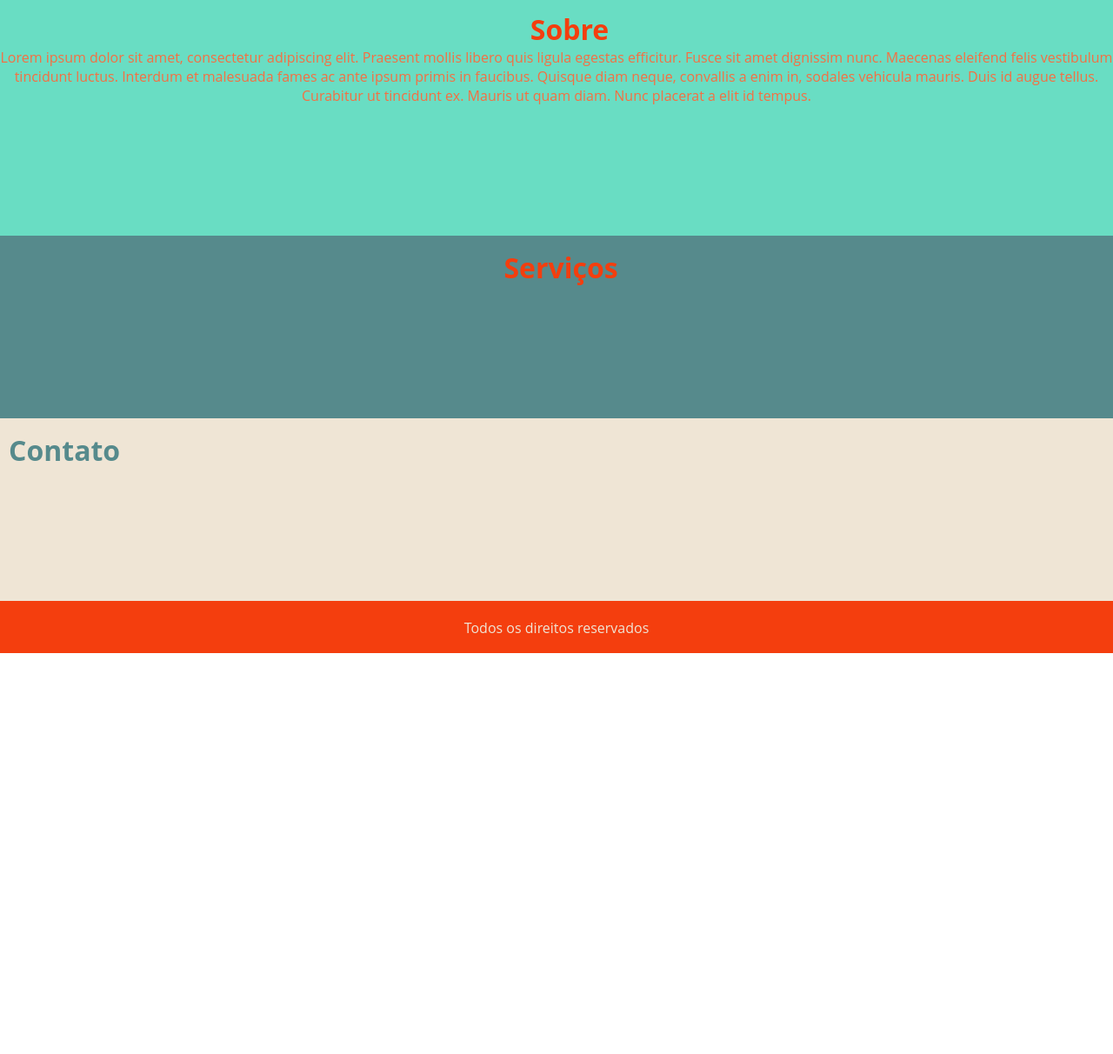
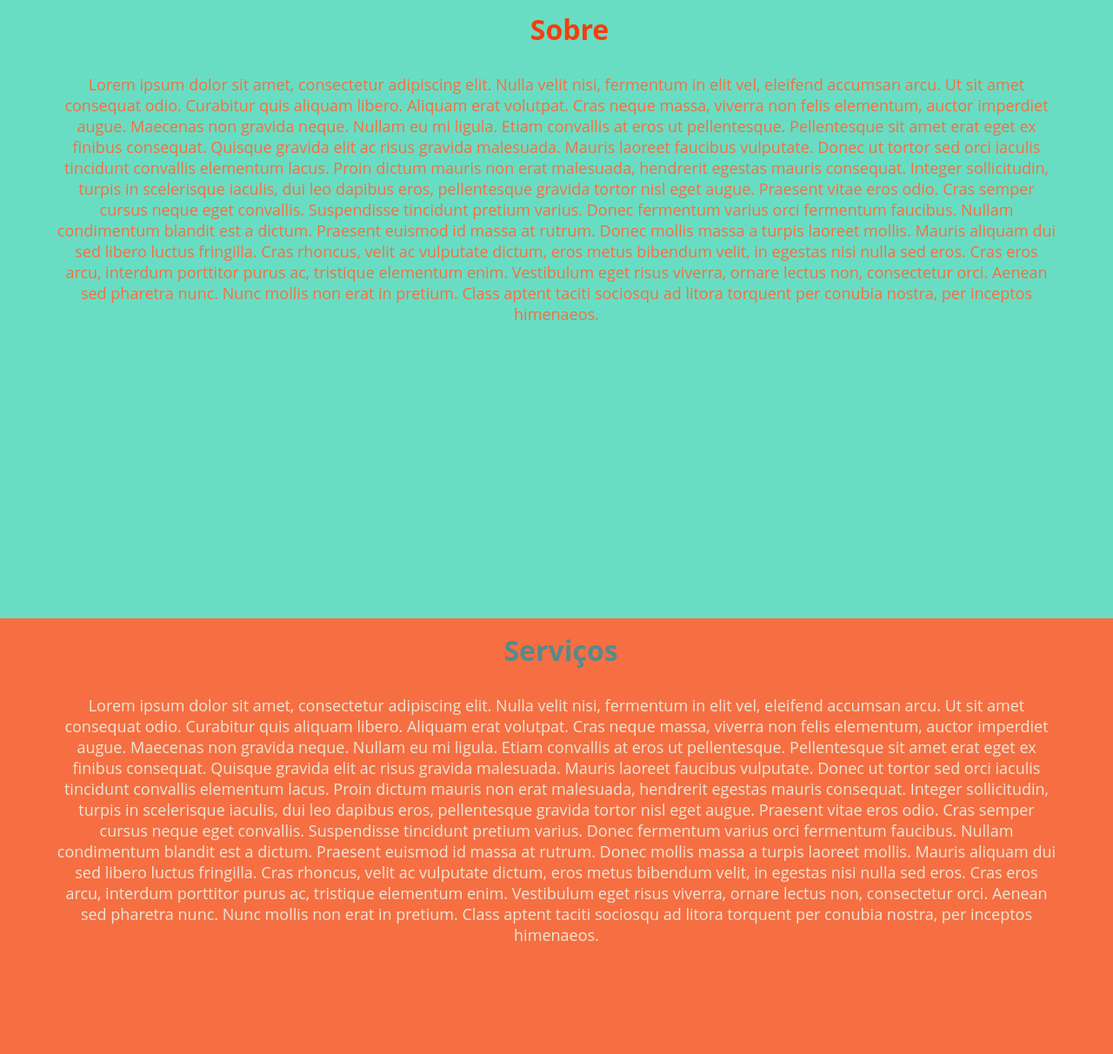
Before and after one commit to AriellaYamada/PetStop, a plain HTML site: page index.html in a window 1280 px wide. Shown: the part 88-1300 px from the top of the page at 87% size. Before the commit the page ends 839 px from the top, so only its background shows below. Drawn offline with Linux system fonts and the light colour scheme.

Commit message:
Arrumando algumas tags de input e button e textos do index

```diff
--- a/index.html
+++ b/index.html
@@ -19,15 +19,15 @@
 	<div id='About'>
 		<a name='about'></a>
 		<h1> Sobre </h1>
-		<p>Lorem ipsum dolor sit amet, consectetur adipiscing elit.
-		Praesent mollis libero quis ligula egestas efficitur.
-		Fusce sit amet dignissim nunc. Maecenas eleifend felis vestibulum tincidunt luctus.
-		Interdum et malesuada fames ac ante ipsum primis in faucibus. Quisque diam neque, convallis a enim in, sodales vehicula mauris.
-		Duis id augue tellus. Curabitur ut tincidunt ex. Mauris ut quam diam. Nunc placerat a elit id tempus.</p>
+		<p>Lorem ipsum dolor sit amet, consectetur adipiscing elit. Nulla velit nisi, fermentum in elit vel, eleifend accumsan arcu. Ut sit amet consequat odio. Curabitur quis aliquam libero. Aliquam erat volutpat. Cras neque massa, viverra non felis elementum, auctor imperdiet augue. Maecenas non gravida neque. Nullam eu mi ligula. Etiam convallis at eros ut pellentesque. Pellentesque sit amet erat eget ex finibus consequat. Quisque gravida elit ac risus gravida malesuada. Mauris laoreet faucibus vulputate. Donec ut tortor sed orci iaculis tincidunt convallis elementum lacus. Proin dictum mauris non erat malesuada, hendrerit egestas mauris consequat. Integer sollicitudin, turpis in scelerisque iaculis, dui leo dapibus eros, pellentesque gravida tortor nisl eget augue. Praesent vitae eros odio. Cras semper cursus neque eget convallis.
+Suspendisse tincidunt pretium varius. Donec fermentum varius orci fermentum faucibus. Nullam condimentum blandit est a dictum. Praesent euismod id massa at rutrum. Donec mollis massa a turpis laoreet mollis. Mauris aliquam dui sed libero luctus fringilla. Cras rhoncus, velit ac vulputate dictum, eros metus bibendum velit, in egestas nisi nulla sed eros. Cras eros arcu, interdum porttitor purus ac, tristique elementum enim. Vestibulum eget risus viverra, ornare lectus non, consectetur orci. Aenean sed pharetra nunc. Nunc mollis non erat in pretium. Class aptent taciti sociosqu ad litora torquent per conubia nostra, per inceptos himenaeos.</p>
 	</div>
 	<div id='Services'>
 		<a name='services'></a>
 		<h1> Serviços </h1>
+		<p>Lorem ipsum dolor sit amet, consectetur adipiscing elit. Nulla velit nisi, fermentum in elit vel, eleifend accumsan arcu. Ut sit amet consequat odio. Curabitur quis aliquam libero. Aliquam erat volutpat. Cras neque massa, viverra non felis elementum, auctor imperdiet augue. Maecenas non gravida neque. Nullam eu mi ligula. Etiam convallis at eros ut pellentesque. Pellentesque sit amet erat eget ex finibus consequat. Quisque gravida elit ac risus gravida malesuada. Mauris laoreet faucibus vulputate. Donec ut tortor sed orci iaculis tincidunt convallis elementum lacus. Proin dictum mauris non erat malesuada, hendrerit egestas mauris consequat. Integer sollicitudin, turpis in scelerisque iaculis, dui leo dapibus eros, pellentesque gravida tortor nisl eget augue. Praesent vitae eros odio. Cras semper cursus neque eget convallis.
+
+Suspendisse tincidunt pretium varius. Donec fermentum varius orci fermentum faucibus. Nullam condimentum blandit est a dictum. Praesent euismod id massa at rutrum. Donec mollis massa a turpis laoreet mollis. Mauris aliquam dui sed libero luctus fringilla. Cras rhoncus, velit ac vulputate dictum, eros metus bibendum velit, in egestas nisi nulla sed eros. Cras eros arcu, interdum porttitor purus ac, tristique elementum enim. Vestibulum eget risus viverra, ornare lectus non, consectetur orci. Aenean sed pharetra nunc. Nunc mollis non erat in pretium. Class aptent taciti sociosqu ad litora torquent per conubia nostra, per inceptos himenaeos.</p>
 	</div>
 	<div id='Contact'>
 		<a name='contact'></a>
--- a/style.css
+++ b/style.css
@@ -136,7 +136,7 @@ nav p
 	background-color: #69DDC3;
  	color: #F56F42;
 	padding-bottom: 5%;
-	height: 30%;
+	height: 650px;
 	text-align: center;
 }
 
@@ -145,20 +145,36 @@ nav p
 	color: #F43E0E;
 }
 
+#About p {
+	margin-left: 5%;
+	margin-right: 5%;
+	margin-top: 30px;
+	margin-bottom: 30px;
+	font-size: 18px;
+}
+
 #Services {
-	background-color: #568A8C;
-	height: 30%;
+	background-color: #F56F42;
+	height: 650px;
 	text-align: center;
 }
 
-#Services h1 {
-	color: #F43E0E;
+#Services p {
+	color: #EFE5D5;
+	font-size: 18px;
+	margin-left: 5%;
+	margin-right: 5%;
+	margin-top: 30px;
+	margin-bottom: 30px;
+
 }
 
 #Contact {
  	background-color: #EFE5D5;
- 	height: 30%;
+ 	height: 400px;
 }
+
+
 
 /* ------------- Tabelas e seus elementos ------------- */
 
@@ -204,7 +220,7 @@ td, th {
 	color: black;
 }
 
-.content h1, .content input {
+.content h1 {
 	margin-left: 20px;			/* essa margem nos <a> pode estar tendo efeitos inesperados (na area_usuario.html por exemplo) */
 }
 
@@ -216,6 +232,14 @@ td, th {
 
 .content img {
 	margin: 15px;
+}
+
+.content input {
+ margin-left: 5%;
+}
+.content button {
+	margin: 20px;
+	margin-left: 5%;
 }
 
 /* Register contém formulário de cadastro. É usada em cadastro_pet.html, cadastro_usuario.html, cadastro_produto.html.
```
